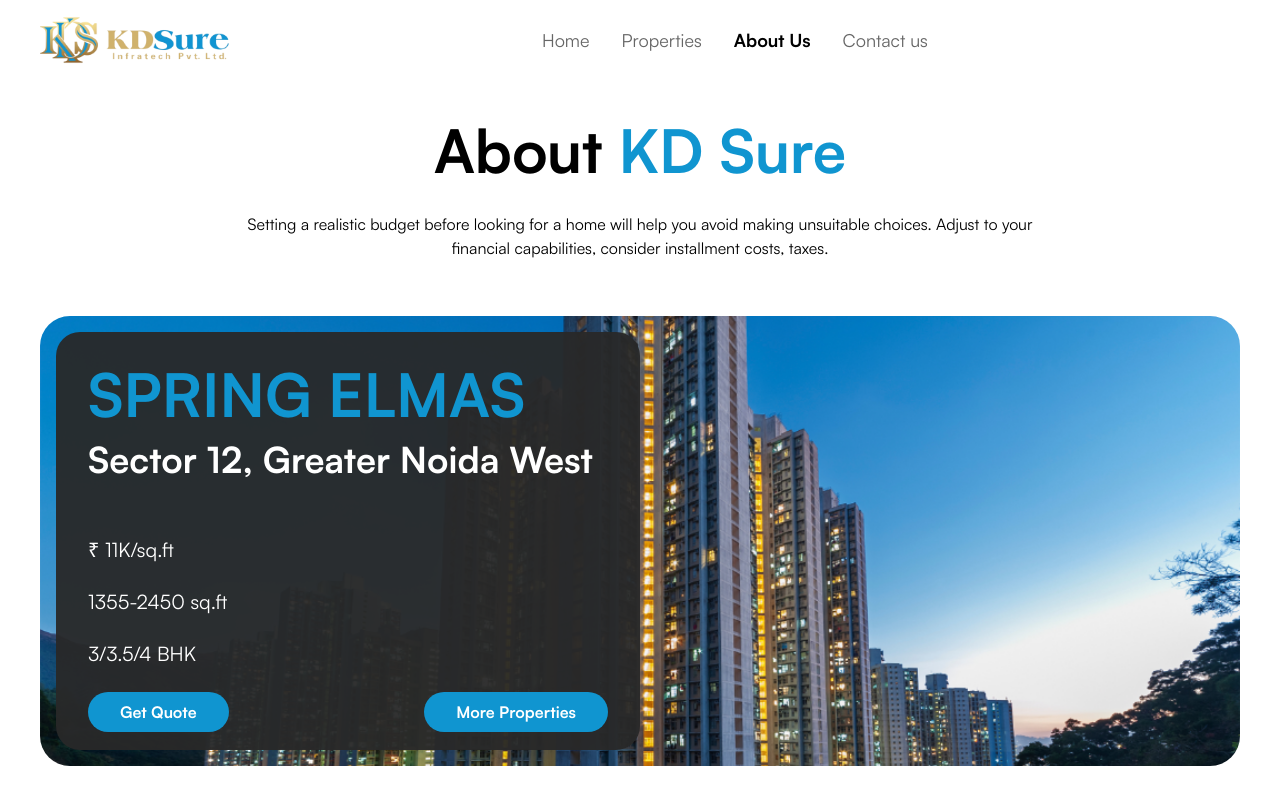
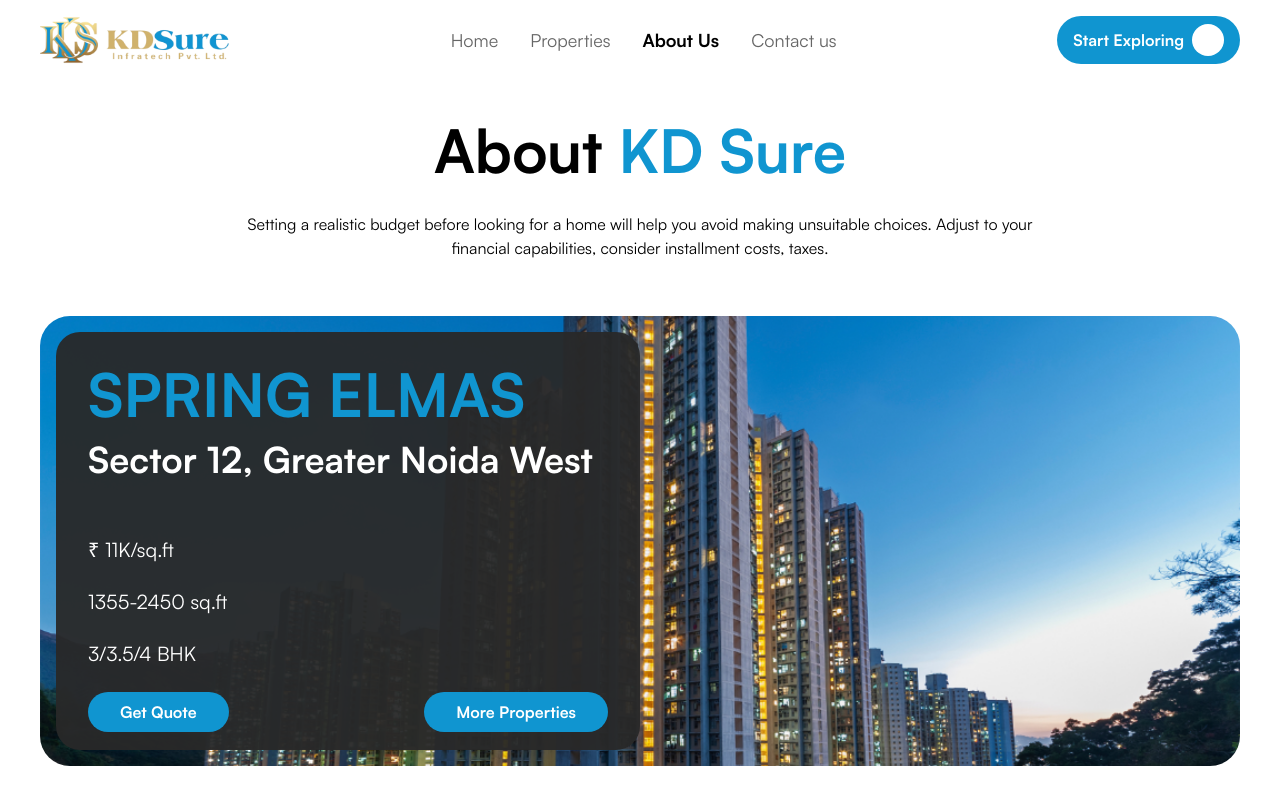
Before and after one commit to CsDeveloperLead/KDSure_Construction, a React (Vite) app: page /about in a window 1280 px wide. Shown: the top 800 px of the page. Built offline with nearby package versions, Linux system fonts and the light colour scheme.

Commit message:
small animation changes

```diff
--- a/src/Components/FeaturedProperties.jsx
+++ b/src/Components/FeaturedProperties.jsx
@@ -21,7 +21,7 @@
           {propertyData.map((property, index) => (
             <div
               key={index}
-              className="bg-white rounded-2xl shadow-lg border border-[#ACACAC]  w-[280px] h-[475px]"
+              className="bg-white rounded-2xl shadow-lg border border-[#ACACAC]  w-[320px] h-[495px]"
             >
               <div className="relative">
                 <img
@@ -38,7 +38,7 @@
 
               {/* Property Details */}
               <div className="p-4 ">
-                <h3 className="text-lg font-semibold">{property.title}</h3>
+                <h3 className="text-lg font-semibold h-[50px]">{property.title}</h3>
                 <p className="text-gray-500">{property.location}</p>
 
                 {/* Property Info */}
--- a/src/Components/Navbar.jsx
+++ b/src/Components/Navbar.jsx
@@ -97,15 +97,10 @@
 
       {/* Call-to-Action Button */}
       <Link to="/properties">
-      <div className='relative overflow-hidden before:absolute
-            before:top-[-50%] before:right-[-50%] before:bottom-[-50%] before:left-[-50%]
-            before:bg-[conic-gradient(transparent,transparent,#00a6ff)]
-            before:animate-spin'>
-      <button className="hidden md:flex bg-[#1095D0] text-white px-4 py-2 rounded-full items-center font-semibold text-md absolute top-[2px] right-[2px] left-[2px]">
+      <button className="hidden md:flex bg-[#1095D0] text-white px-4 py-2 rounded-full items-center font-semibold text-md">
         Start Exploring
         <span className="ml-2 w-8 h-8 bg-white rounded-full "></span>
       </button>
-      </div>
       </Link>
     </nav>
   );
```
